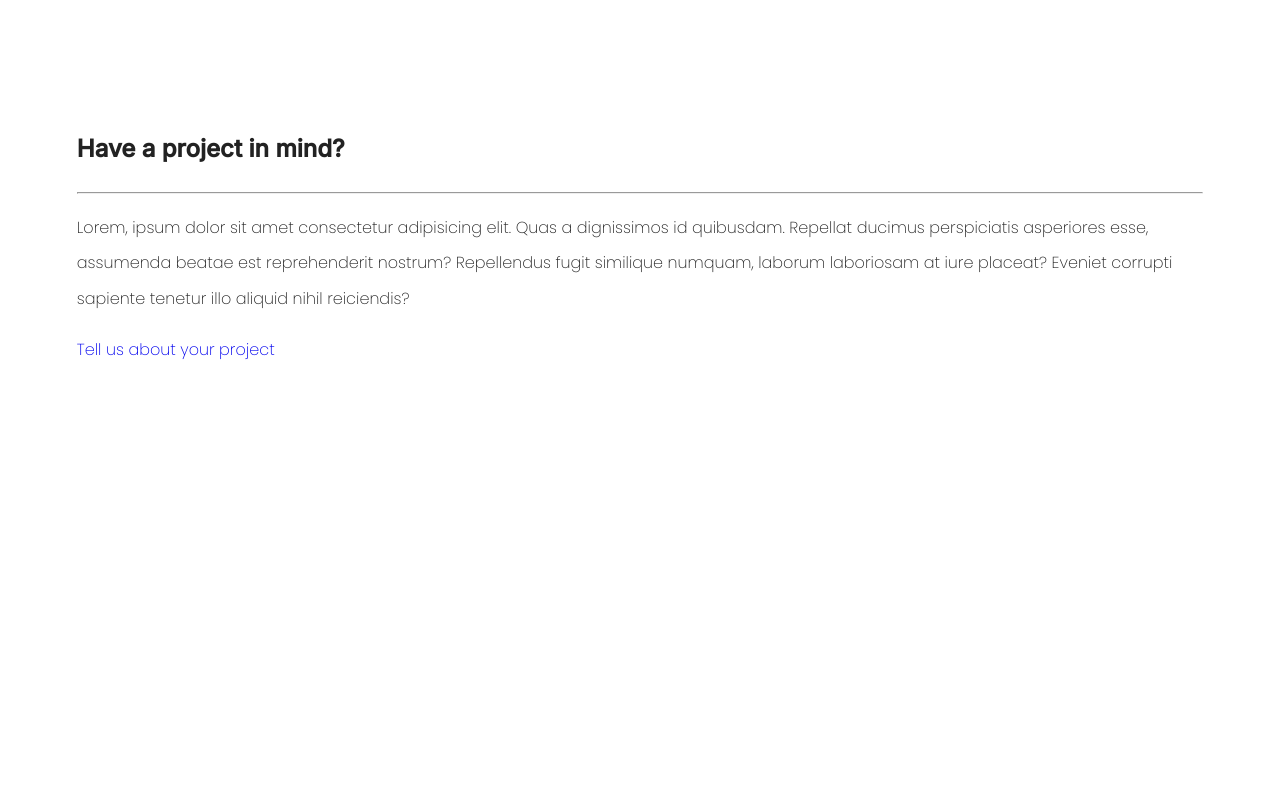
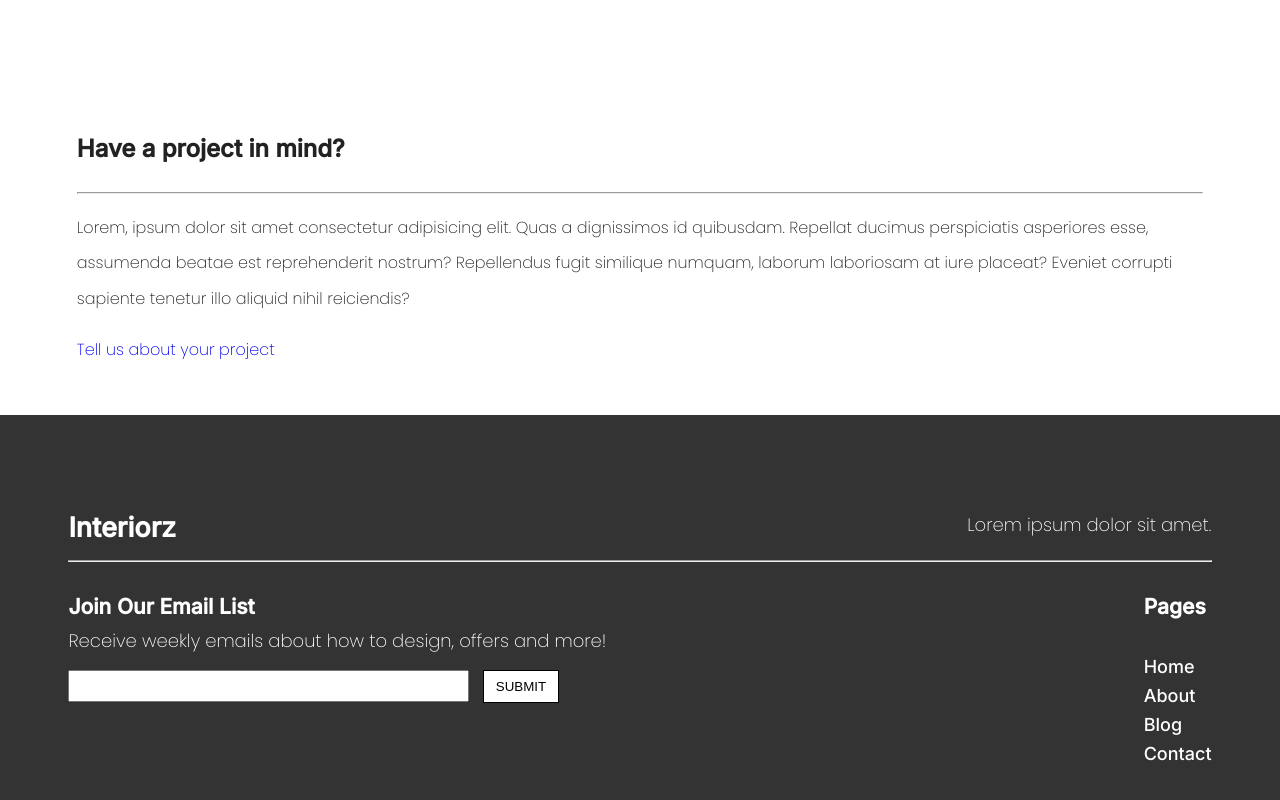
Before and after one commit to hamsame/interiorz, a React (Create React App) app: page / in a window 1280 px wide. Shown: the part 2015-2815 px from the top of the page. Before the commit the page ends 2430 px from the top, so only its background shows below. Built offline with nearby package versions, Linux system fonts and the light colour scheme; what @contentful/rich-text-types would draw is missing.

Commit message:
Merging Footer branch into dev (#18)
* Created and rendered an incomplete footer

* UAdded some copy for the footer and added styling.

* Added modal message for when user submits email and added styling for it

```diff
--- a/src/App.js
+++ b/src/App.js
@@ -7,6 +7,7 @@ import NotFound from './pages/NotFound'
 import Navbar from './components/Navbar'
 import Blog from './pages/blog'
 import Post from './pages/blog/[slug]-[id]'
+import Footer from './components/Footer'
 
 const App = () => {
   return (
@@ -20,6 +21,7 @@ const App = () => {
         <Route path={`blog/:slug-:id`} element={<Post />} />
         <Route exact path='*' element={<NotFound />} />
       </Routes>
+      <Footer />
     </Router>
   )
 }
--- /dev/null
+++ b/src/components/Footer.js
@@ -0,0 +1,64 @@
+import React, { useState } from 'react'
+import { Link } from 'react-router-dom'
+
+const Footer = () => {
+  const [showMessage, setShowMessage] = useState(false)
+
+  const message = () => {
+    setShowMessage(true)
+    setTimeout(() => {
+      setShowMessage(false)
+    }, 3000)
+  }
+
+  return (
+    <footer>
+      <section>
+        <article className='footer-f'>
+          <h2>Interiorz</h2>
+          <p>Lorem ipsum dolor sit amet.</p>
+        </article>
+        <hr />
+        <article className='footer-f'>
+          <div>
+            <h3>Join Our Email List</h3>
+            <p>Receive weekly emails about how to design, offers and more!</p>
+            <input type='email' name='email' id='email' />
+            <button
+              type='submit'
+              className='submit-btn'
+              onClick={() => message()}
+            >
+              SUBMIT
+            </button>
+            {showMessage && (
+              <p>
+                Thanks for joining our mailing list. You can unsubscribe at any
+                time.
+              </p>
+            )}
+          </div>
+
+          <ul>
+            <h3>Pages</h3>
+            <br />
+            <li>
+              <Link to='/'>Home</Link>
+            </li>
+            <li>
+              <Link to='/about'>About</Link>
+            </li>
+            <li>
+              <Link to='/blog'>Blog</Link>
+            </li>
+            <li>
+              <Link to='/contact'>Contact</Link>
+            </li>
+          </ul>
+        </article>
+      </section>
+    </footer>
+  )
+}
+
+export default Footer
--- /dev/null
+++ b/src/css/_footer.scss
@@ -0,0 +1,58 @@
+footer {
+  background: #333;
+  color: #fff;
+  padding: 2rem;
+  font-size: large;
+  font-family: $font1;
+
+  section {
+    width: 94%;
+  }
+
+  .footer-f:last-child {
+    * {
+      margin: 1vh 0;
+    }
+  }
+
+  .footer-f {
+    margin: 2vh 0;
+    display: flex;
+    justify-content: space-between;
+    align-items: flex-start;
+    @media (max-width: 768px) {
+      flex-direction: column;
+      gap: 1rem;
+    }
+
+    div {
+      width: 50%;
+      margin: 0;
+      @media (max-width: 768px) {
+        width: 100%;
+      }
+    }
+
+    input[type='email'] {
+      width: 70%;
+      height: 2rem;
+      margin-right: 2.5%;
+    }
+
+    a {
+      color: inherit;
+    }
+
+    .submit-btn {
+      padding: 0.5rem 0.75rem;
+      cursor: pointer;
+      background: white;
+      border: 0.5px solid black;
+      transition: all 0.2s ease-in-out;
+      transform: scale(1);
+      &:hover {
+        transform: scale(1.07);
+      }
+    }
+  }
+}
--- a/src/css/global.css
+++ b/src/css/global.css
@@ -376,6 +376,82 @@ a:hover {
   }
 }
 
+footer {
+  background: #333;
+  color: #fff;
+  padding: 2rem;
+  font-size: large;
+  font-family: "Inter", sans-serif;
+}
+
+footer section {
+  width: 94%;
+}
+
+footer .footer-f:last-child * {
+  margin: 1vh 0;
+}
+
+footer .footer-f {
+  margin: 2vh 0;
+  display: -webkit-box;
+  display: -ms-flexbox;
+  display: flex;
+  -webkit-box-pack: justify;
+      -ms-flex-pack: justify;
+          justify-content: space-between;
+  -webkit-box-align: start;
+      -ms-flex-align: start;
+          align-items: flex-start;
+}
+
+@media (max-width: 768px) {
+  footer .footer-f {
+    -webkit-box-orient: vertical;
+    -webkit-box-direction: normal;
+        -ms-flex-direction: column;
+            flex-direction: column;
+    gap: 1rem;
+  }
+}
+
+footer .footer-f div {
+  width: 50%;
+  margin: 0;
+}
+
+@media (max-width: 768px) {
+  footer .footer-f div {
+    width: 100%;
+  }
+}
+
+footer .footer-f input[type='email'] {
+  width: 70%;
+  height: 2rem;
+  margin-right: 2.5%;
+}
+
+footer .footer-f a {
+  color: inherit;
+}
+
+footer .footer-f .submit-btn {
+  padding: 0.5rem 0.75rem;
+  cursor: pointer;
+  background: white;
+  border: 0.5px solid black;
+  -webkit-transition: all 0.2s ease-in-out;
+  transition: all 0.2s ease-in-out;
+  -webkit-transform: scale(1);
+          transform: scale(1);
+}
+
+footer .footer-f .submit-btn:hover {
+  -webkit-transform: scale(1.07);
+          transform: scale(1.07);
+}
+
 section {
   margin: 2vh 0;
   width: 88%;
--- a/src/css/global.scss
+++ b/src/css/global.scss
@@ -39,6 +39,7 @@ h6 {
 @import '_contact';
 @import 'blogIndex';
 @import '_blogPostPage';
+@import 'footer';
 
 section {
   margin: 2vh 0;
```
Also changed, not shown: 1 other file (tests, documents, lock files or other folders).
